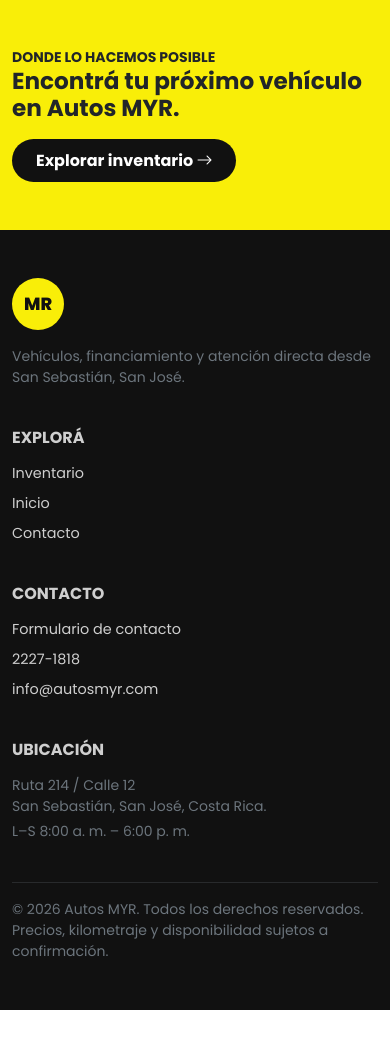
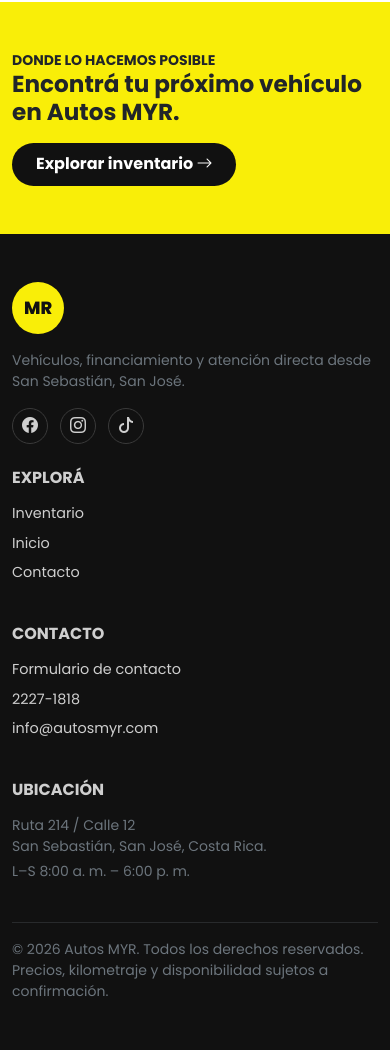
Before and after one commit to UWSVertex/project_madrugadao, a Django app: page / in a window 390 px wide. Shown: the part 3543-4593 px from the top of the page. Before the commit the page ends 4553 px from the top, so only its background shows below. Run offline with Django 5.2, Linux system fonts and the light colour scheme; data that the repository does not hold is empty.

Commit message:
Add Facebook, Instagram and TikTok social icons to topbar and footer
- Topbar: inline icon links next to the phone number
- Footer: circular icon buttons with yellow hover state, added under
  the brand/description column
- Uses existing Bootstrap Icons (bi-facebook, bi-instagram, bi-tiktok)

Co-authored-by: Copilot <223556219+Copilot@users.noreply.github.com>

```diff
--- a/static/css/style.css
+++ b/static/css/style.css
@@ -30,6 +30,19 @@ h1, h2, h3, h4, h5, .fw-bold {
     font-weight: 600;
 }
 .topbar__phone:hover {
+    color: var(--myr-yellow);
+}
+.topbar__social {
+    display: flex;
+    align-items: center;
+    gap: 0.85rem;
+}
+.topbar__social a {
+    color: #cfcfcf;
+    font-size: 0.95rem;
+    transition: color 0.15s ease;
+}
+.topbar__social a:hover {
     color: var(--myr-yellow);
 }
 
@@ -225,6 +238,29 @@ h1, h2, h3, h4, h5, .fw-bold {
 .footer-links a:hover {
     color: var(--myr-yellow);
 }
+.footer-social {
+    display: flex;
+    align-items: center;
+    gap: 0.75rem;
+    margin-top: 1rem;
+}
+.footer-social a {
+    display: inline-flex;
+    align-items: center;
+    justify-content: center;
+    width: 36px;
+    height: 36px;
+    border-radius: 50%;
+    border: 1px solid #3a3a3a;
+    color: #cfcfcf;
+    text-decoration: none;
+    transition: all 0.15s ease;
+}
+.footer-social a:hover {
+    background: var(--myr-yellow);
+    border-color: var(--myr-yellow);
+    color: var(--myr-black);
+}
 
 /* WhatsApp floating button */
 .whatsapp-fab {
--- a/templates/base.html
+++ b/templates/base.html
@@ -21,7 +21,14 @@
                 <span class="d-none d-md-inline">Más de 15 años en el mercado</span>
                 <span class="d-none d-lg-inline">Financiamiento disponible</span>
             </div>
-            <a href="tel:+50622271818" class="topbar__phone"><i class="bi bi-telephone-fill"></i> 2227-1818</a>
+            <div class="d-flex align-items-center gap-3">
+                <div class="topbar__social">
+                    <a href="https://facebook.com/autosmyr" target="_blank" rel="noopener" aria-label="Facebook"><i class="bi bi-facebook"></i></a>
+                    <a href="https://instagram.com/autosmyr" target="_blank" rel="noopener" aria-label="Instagram"><i class="bi bi-instagram"></i></a>
+                    <a href="https://tiktok.com/@autosmyr" target="_blank" rel="noopener" aria-label="TikTok"><i class="bi bi-tiktok"></i></a>
+                </div>
+                <a href="tel:+50622271818" class="topbar__phone"><i class="bi bi-telephone-fill"></i> 2227-1818</a>
+            </div>
         </div>
     </div>
 
@@ -70,6 +77,11 @@
                 <div class="col-md-3">
                     <span class="myr-logo myr-logo--footer">MR</span>
                     <p class="text-secondary mt-3 small">Vehículos, financiamiento y atención directa desde San Sebastián, San José.</p>
+                    <div class="footer-social">
+                        <a href="https://facebook.com/autosmyr" target="_blank" rel="noopener" aria-label="Facebook"><i class="bi bi-facebook"></i></a>
+                        <a href="https://instagram.com/autosmyr" target="_blank" rel="noopener" aria-label="Instagram"><i class="bi bi-instagram"></i></a>
+                        <a href="https://tiktok.com/@autosmyr" target="_blank" rel="noopener" aria-label="TikTok"><i class="bi bi-tiktok"></i></a>
+                    </div>
                 </div>
                 <div class="col-md-3">
                     <h6 class="text-uppercase fw-bold mb-3">Explorá</h6>
```
